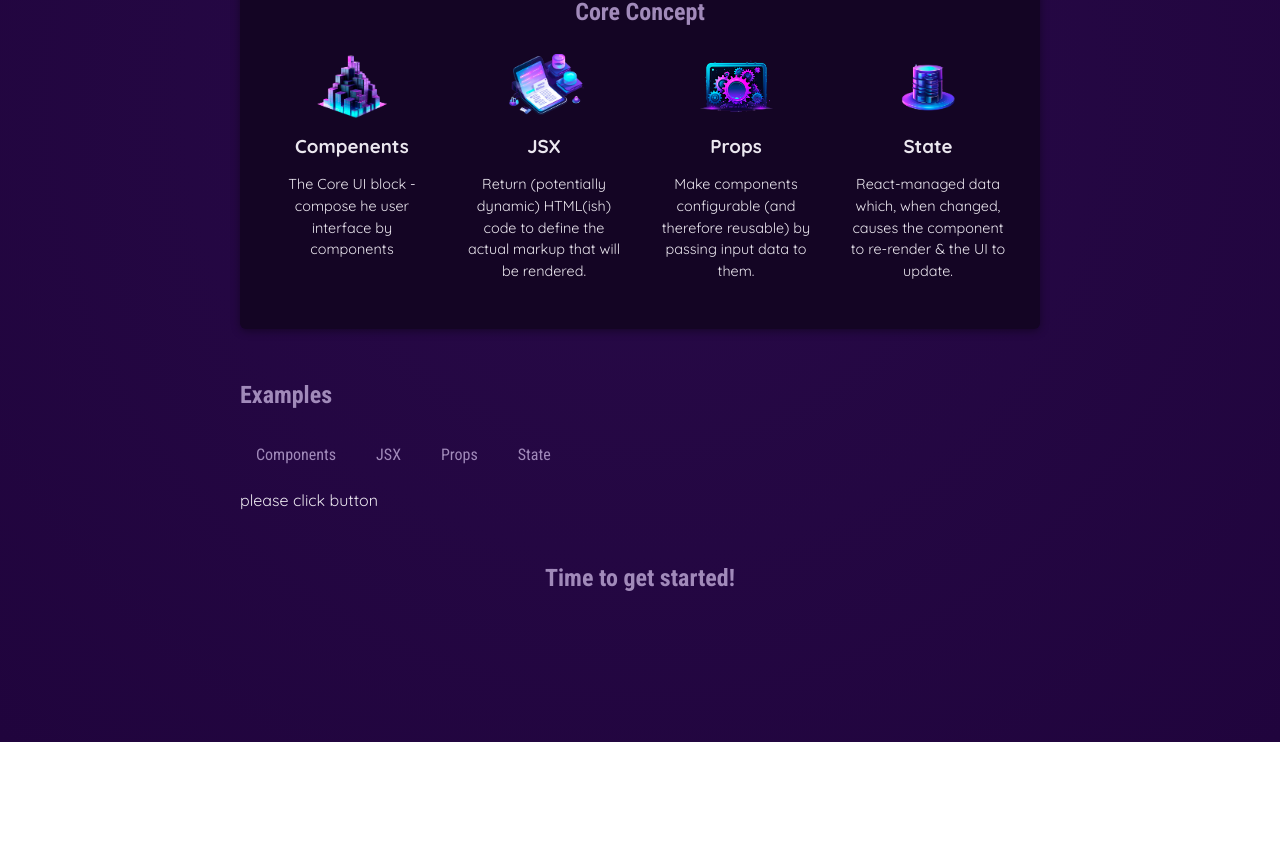
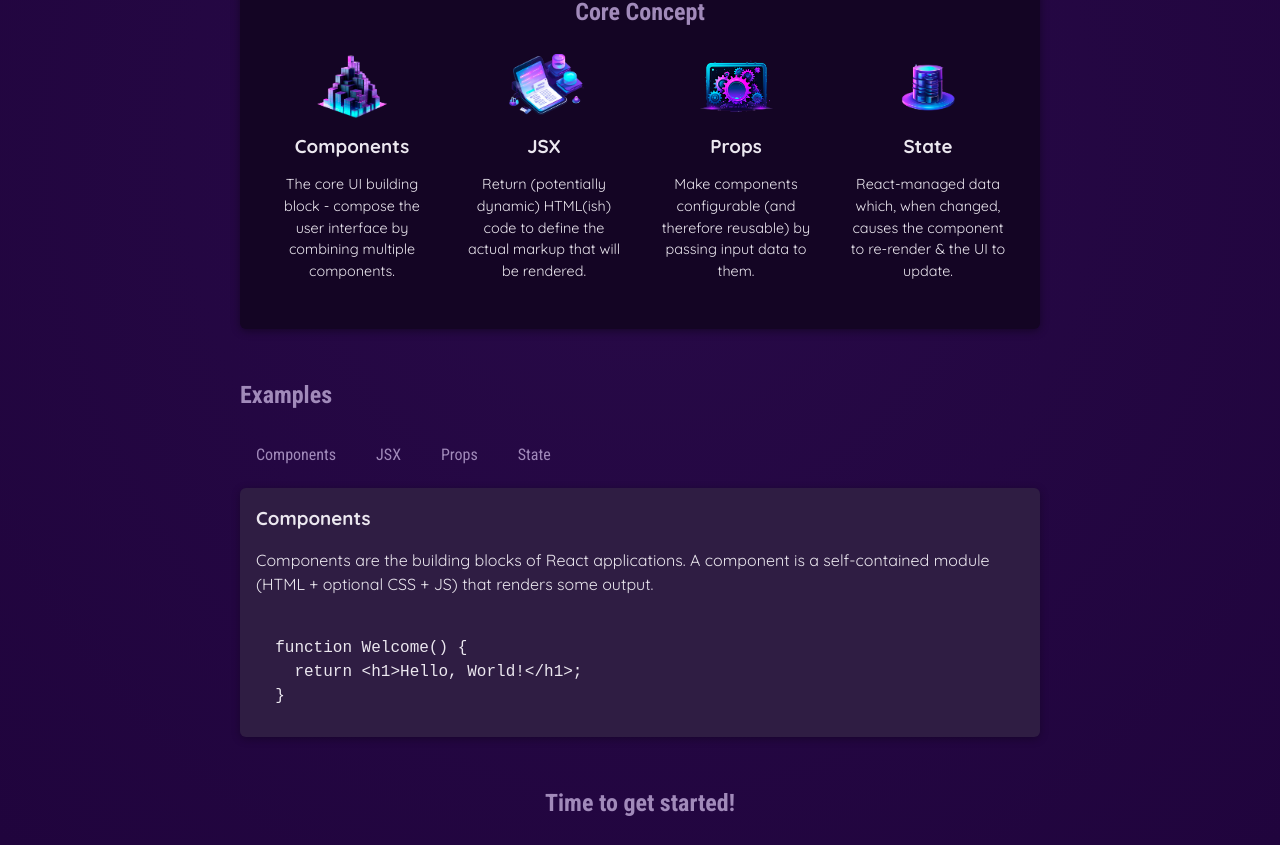
Before and after one commit to shiran02/React-Complete-Course-2024, a React (Vite) app: page / in a window 1280 px wide. Shown: the part 538-1383 px from the top of the page. Before the commit the page ends 1280 px from the top, so only its background shows below. Built offline with nearby package versions, Linux system fonts and the light colour scheme.

Commit message:
deriving & outputing data based on state

```diff
--- a/src/App.jsx
+++ b/src/App.jsx
@@ -4,6 +4,7 @@
 import CoreConcept from "./components/CoreConcept.jsx"
 import TabButton from "./components/TabButton.jsx";
 import { useState } from "react";
+import {EXAMPLES} from './data.js';
 
 
 
@@ -13,7 +14,7 @@
 function App() {
 
  // const stateArray =   useState('please click a button');
-  const [selectedTopic ,setSelectedTopic] =   useState('please click a button');
+  const [selectedTopic ,setSelectedTopic] =   useState('components');
 
   let tabContent = 'please click button';
 
@@ -22,8 +23,8 @@
 
 
     //tabContent = selectedButton;
-    setSelectedTopic()
-    console.log(selectedButton);
+    setSelectedTopic(selectedButton)
+    console.log(tabContent);
   }
 
   console.log('App Component execution');
@@ -82,14 +83,18 @@
         <section id="examples">
           <h2>Examples</h2>
           <menu>
-            <TabButton onSelect={() => handleSelect('components')}>
-              Components
-            </TabButton>
+            <TabButton onSelect={() => handleSelect('components')}>Components</TabButton>
             <TabButton onSelect={() => handleSelect('jsx')}>JSX</TabButton>
             <TabButton onSelect={() => handleSelect('props')}>Props</TabButton>
             <TabButton onSelect={() => handleSelect('state')}>State</TabButton>
           </menu>
-          {tabContent}
+          <div id ="tab-content">
+            <h3>{EXAMPLES[selectedTopic].title}</h3>
+            <p>{EXAMPLES[selectedTopic].description}</p>
+            <pre>
+              <code>{EXAMPLES[selectedTopic].code}</code>
+            </pre>
+          </div>
         </section>
 
         <h2>Time to get started!</h2>
--- a/src/data.js
+++ b/src/data.js
@@ -8,8 +8,9 @@
 export const CORE_CONCEPTS = [
     {
       image: componentsImg,
-        title:'Compenents',
-        description:'The Core UI block - compose he user interface by components '
+      title: 'Components',
+      description:
+        'The core UI building block - compose the user interface by combining multiple components.',
     },
     {
       image: jsxImg,
@@ -17,18 +18,67 @@
       description:
         'Return (potentially dynamic) HTML(ish) code to define the actual markup that will be rendered.',
     },
-
     {
       image: propsImg,
       title: 'Props',
       description:
         'Make components configurable (and therefore reusable) by passing input data to them.',
     },
-
     {
       image: stateImg,
       title: 'State',
       description:
         'React-managed data which, when changed, causes the component to re-render & the UI to update.',
     },
-]
+  ];
+
+  export const EXAMPLES = {
+    components: {
+      title: 'Components',
+      description:
+        'Components are the building blocks of React applications. A component is a self-contained module (HTML + optional CSS + JS) that renders some output.',
+      code: `
+  function Welcome() {
+    return <h1>Hello, World!</h1>;
+  }`,
+    },
+    jsx: {
+      title: 'JSX',
+      description:
+        'JSX is a syntax extension to JavaScript. It is similar to a template language, but it has full power of JavaScript (e.g., it may output dynamic content).',
+      code: `
+  <div>
+    <h1>Welcome {userName}</h1>
+    <p>Time to learn React!</p>
+  </div>`,
+    },
+    props: {
+      title: 'Props',
+      description:
+        'Components accept arbitrary inputs called props. They are like function arguments.',
+      code: `
+  function Welcome(props) {
+    return <h1>Hello, {props.name}</h1>;
+  }`,
+    },
+    state: {
+      title: 'State',
+      description:
+        'State allows React components to change their output over time in response to user actions, network responses, and anything else.',
+      code: `
+  function Counter() {
+    const [isVisible, setIsVisible] = useState(false);
+
+    function handleClick() {
+      setIsVisible(true);
+    }
+
+    return (
+      <div>
+        <button onClick={handleClick}>Show Details</button>
+        {isVisible && <p>Amazing details!</p>}
+      </div>
+    );
+  }`,
+    },
+  };
```
Lines whose indentation alone changed are shown as unchanged.
